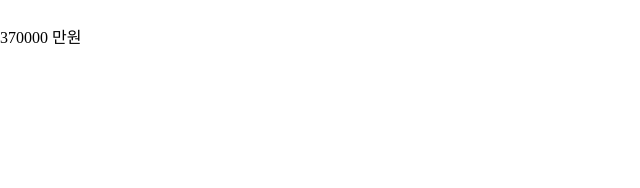
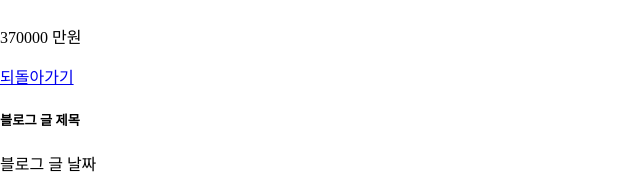
Before and after one commit to ounjuu/vue_practice, a Vue app in the folder vueproject/: page /list in a window 1280 px wide. Shown: the part 1943-2131 px from the top of the page, without its empty margins (0-640 px from the left). Before the commit the page ends 2007 px from the top, so only its background shows below. Built offline with nearby package versions, Linux system fonts and the light colour scheme.

Commit message:
Feat: router

```diff
--- a/vueproject/package.json
+++ b/vueproject/package.json
@@ -9,7 +9,8 @@
     "preview": "vite preview"
   },
   "dependencies": {
-    "vue": "^3.5.13"
+    "vue": "^3.5.13",
+    "vue-router": "^4.5.1"
   },
   "devDependencies": {
     "@vitejs/plugin-vue": "^5.2.3",
--- a/vueproject/src/App.vue
+++ b/vueproject/src/App.vue
@@ -26,7 +26,6 @@
       }
     "
   />
-
   <!-- 모달 -->
   <!-- <div class="start" :class="{ end: handleModal }"> -->
   <!-- 위에 코드 대신 transition 사용 가능 -->
@@ -39,6 +38,8 @@
     />
   </transition>
   <!-- </div> -->
+  <router-link to="/">되돌아가기</router-link>
+  <router-view></router-view>
 </template>
 
 <script>
@@ -50,6 +51,7 @@ import roomdata from "@/assets/oneroom";
 import Discount from "./Discount.vue";
 import Modal from "./Modal.vue";
 import Card from "./Card.vue";
+import { RouterLink } from "vue-router";
 
 export default {
   name: "App",
--- /dev/null
+++ b/vueproject/src/List.vue
@@ -0,0 +1,16 @@
+<template>
+  <div>
+    <h5>블로그 글 제목</h5>
+    <p>블로그 글 날짜</p>
+  </div>
+</template>
+
+<script>
+export default {
+  name: "List",
+  data() {
+    return {};
+  },
+};
+</script>
+<style></style>
```
Also changed, not shown: vueproject/src/main.js (+5 -4 lines), vueproject/src/router.js (added, +16 -0 lines), 1 other file (tests, documents, lock files or other folders).
